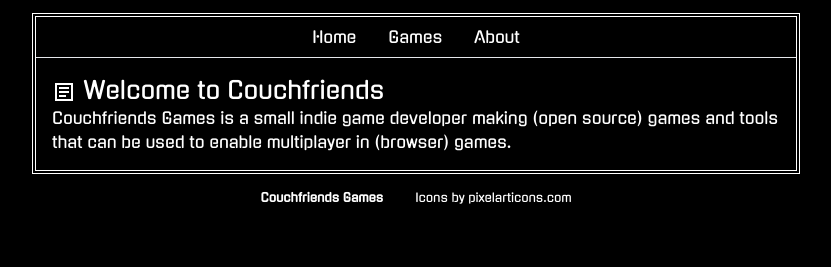
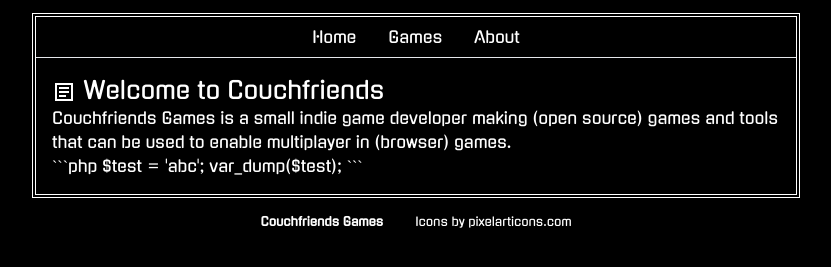
Before and after one commit to Couchfriends/couchfriends.github.io, a website: page index.html in a window 1280 px wide. Shown: the part 59-326 px from the top of the page, without its empty margins (224-1055 px from the left). Drawn offline with Linux system fonts and the light colour scheme.

Commit message:
Update index.html
test

````diff
--- a/index.html
+++ b/index.html
@@ -39,6 +39,10 @@
             <p>
               Couchfriends Games is a small indie game developer making (open source) games and tools that can be used to enable multiplayer in (browser) games.
             </p>
+            ```php
+            $test = 'abc';
+            var_dump($test);
+            ```
           </div>
         </div>
 
````
